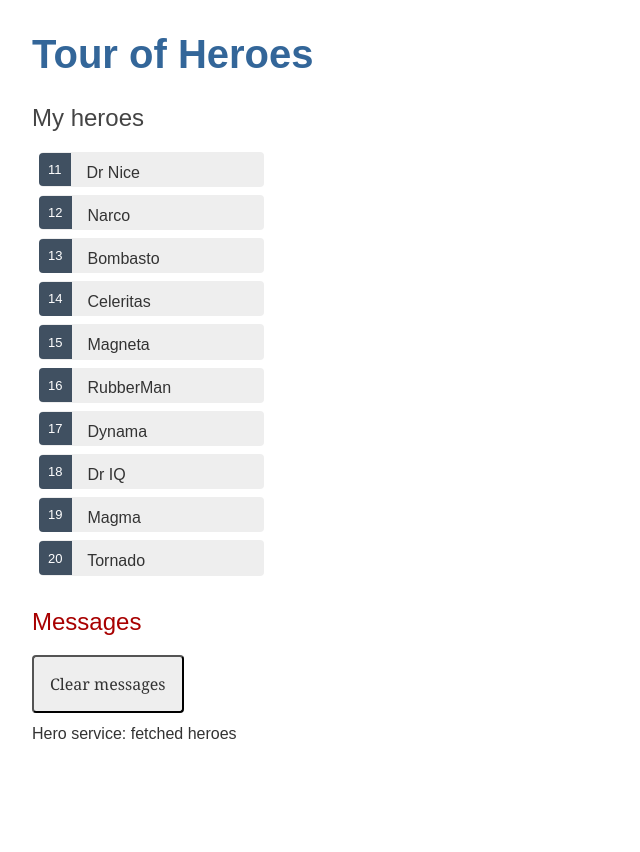
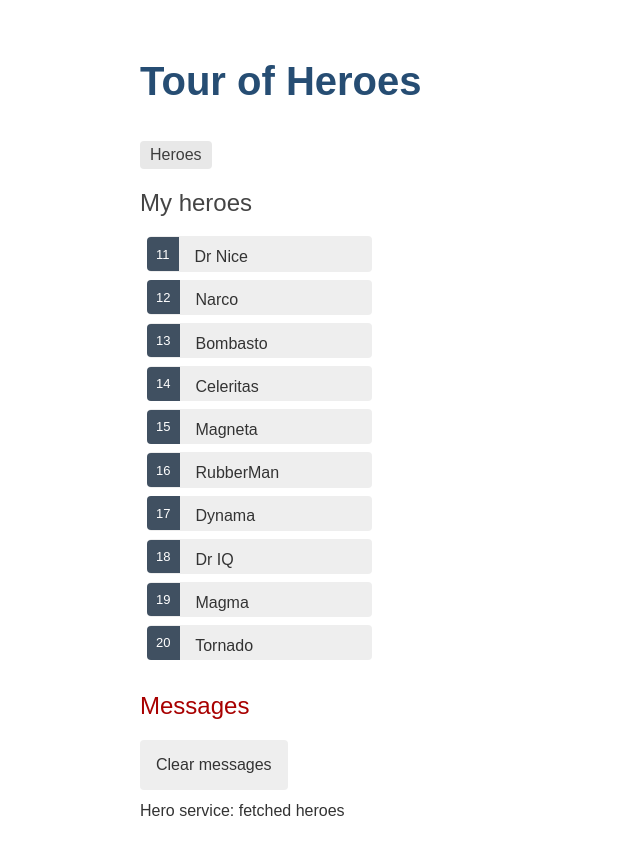
Before and after one commit to leojk11/tourOfHeroesAngular, an Angular app: page /heroes in a window 1280 px wide. Before the commit this address led to /. Shown: the whole page, without its empty margins (0-640 px from the left). Before the commit the page ends 800 px from the top, so only its background shows below. Built offline with nearby package versions, Linux system fonts and the light colour scheme.

Commit message:
added nav bar to the app component

```diff
--- a/src/app/app-routing.module.ts
+++ b/src/app/app-routing.module.ts
@@ -1,7 +1,12 @@
 import { NgModule } from '@angular/core';
 import { RouterModule, Routes } from '@angular/router';
 
-const routes: Routes = [];
+// component
+import { HeroesComponent } from './heroes/heroes.component';
+
+const routes: Routes = [
+  { path: 'heroes', component: HeroesComponent }
+];
 
 @NgModule({
   imports: [RouterModule.forRoot(routes)],
--- a/src/app/app.component.html
+++ b/src/app/app.component.html
@@ -1,7 +1,12 @@
 <h1>{{ title }}</h1>
 
-<!-- heroes component -->
-<app-heroes></app-heroes>
+<!-- router navigation -->
+<nav>
+    <a routerLink='/heroes'>Heroes</a>
+</nav>
+
+<!-- navigates throung defined routes -->
+<router-outlet></router-outlet>
 
 <!-- messages component -->
 <app-messages></app-messages>
--- a/src/styles.css
+++ b/src/styles.css
@@ -1,20 +1,80 @@
 * {
     font-family: Arial, Helvetica, sans-serif;
-  }
+}
 h1 {
-    color: #369;
-    font-family: Arial, Helvetica, sans-serif;
-    font-size: 250%;
+    color: #264D73;
+    font-size: 2.5rem;
 }
 h2, h3 {
     color: #444;
-    font-family: Arial, Helvetica, sans-serif;
     font-weight: lighter;
 }
+h3 {
+    font-size: 1.3rem;
+}
 body {
-    margin: 2em;
+    padding: .5rem;
+    max-width: 1000px;
+    margin: auto;
 }
-body, input[type="text"], button {
+@media (min-width: 600px) {
+    body {
+        padding: 2rem;
+    }
+}
+body, input[text] {
     color: #333;
     font-family: Cambria, Georgia, serif;
 }
+a {
+    cursor: pointer;
+}
+button {
+    background-color: #eee;
+    border: none;
+    border-radius: 4px;
+    cursor: pointer;
+    color: black;
+    font-size: 1.2rem;
+    padding: 1rem;
+    margin-right: 1rem;
+    margin-bottom: 1rem;
+}
+button:hover {
+    background-color: black;
+    color: white;
+}
+button:disabled {
+    background-color: #eee;
+    color: #aaa;
+    cursor: auto;
+}
+
+/* Navigation link styles */
+nav a {
+    padding: 5px 10px;
+    text-decoration: none;
+    margin-right: 10px;
+    margin-top: 10px;
+    display: inline-block;
+    background-color: #e8e8e8;
+    color: #3d3d3d;
+    border-radius: 4px;
+}
+
+nav a:hover {
+    color: white;
+    background-color:  #42545C;
+}
+nav a.active {
+    background-color: black;
+    color: white;
+}
+hr {
+    margin: 1.5rem 0;
+}
+input[type="text"] {
+    box-sizing: border-box;
+    width: 100%;
+    padding: .5rem;
+}
```
